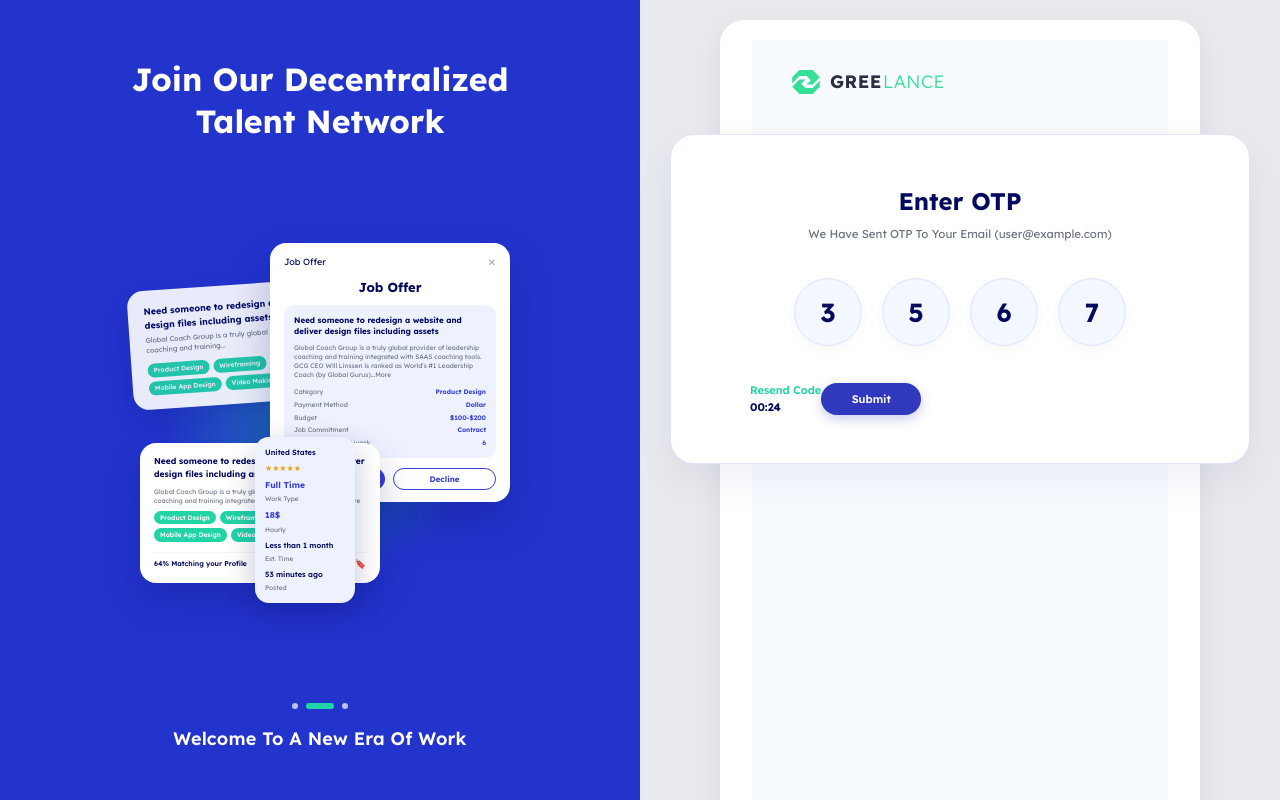
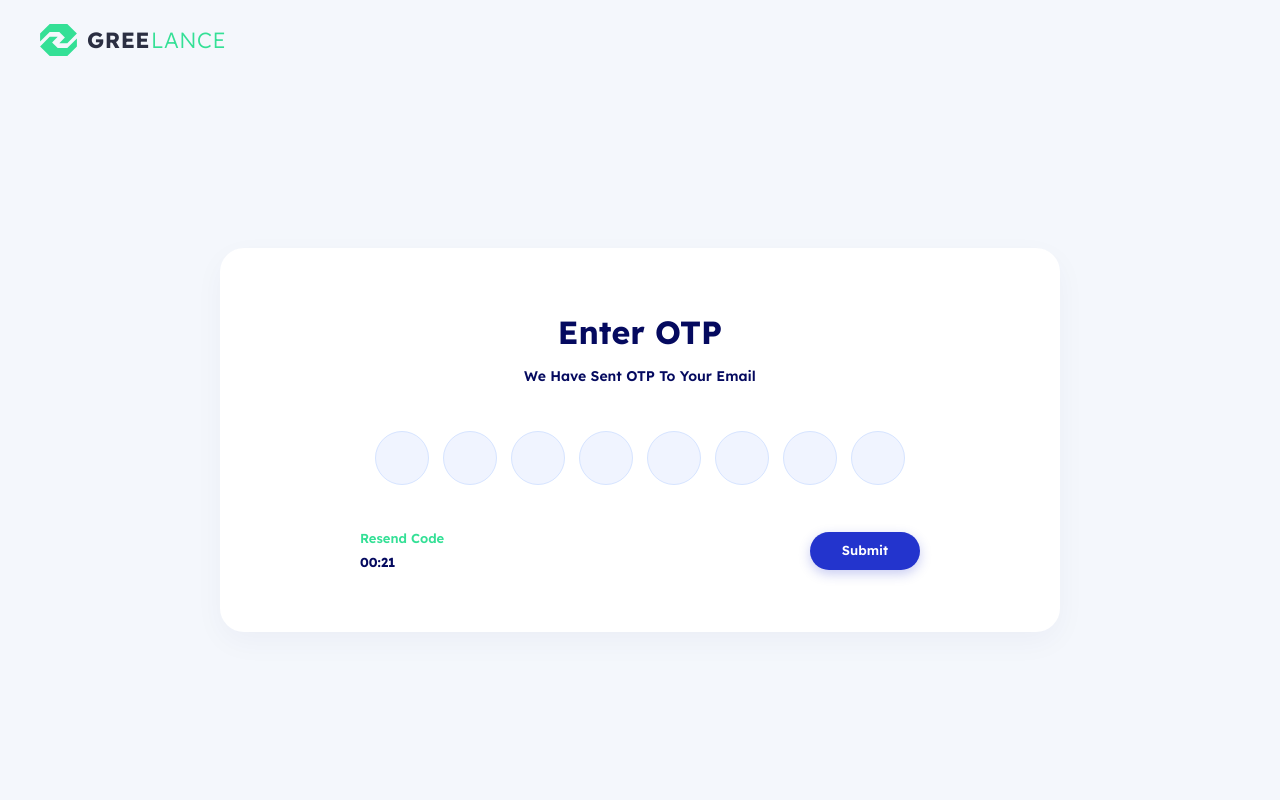
Before and after one commit to Mominkhalid045-debug/greelance-login, a React (Vite) app: page /verify-otp in a window 1280 px wide. Built offline with nearby package versions, Linux system fonts and the light colour scheme.

Commit message:
Update 3rd screen (Verify OTP) UI to 8 circular inputs and full screen layout matching reference

```diff
--- a/src/App.jsx
+++ b/src/App.jsx
@@ -79,6 +79,7 @@ export default function App() {
     <Router>
       <Routes>
         {/* Full-screen routes */}
+        <Route path="/verify-otp" element={<VerifyOTP />} />
         <Route path="/form" element={<FreelancerForm />} />
         <Route path="/setup-profile" element={<SetupProfile />} />
         <Route path="/skills" element={<SkillsSelection />} />
@@ -92,7 +93,6 @@ export default function App() {
         <Route path="/login" element={<SplitLayout><Login /></SplitLayout>} />
         <Route path="/signup" element={<SplitLayout><Signup /></SplitLayout>} />
         <Route path="/forgot-password" element={<SplitLayout><ForgotPassword /></SplitLayout>} />
-        <Route path="/verify-otp" element={<SplitLayout><VerifyOTP /></SplitLayout>} />
         <Route path="/new-password" element={<SplitLayout><NewPassword /></SplitLayout>} />
 
         {/* Fallback */}
--- a/src/pages/VerifyOTP.jsx
+++ b/src/pages/VerifyOTP.jsx
@@ -7,14 +7,17 @@ const F = "'Lexend', sans-serif";
 export default function VerifyOTP() {
   const navigate = useNavigate();
   const location = useLocation();
-  const email = location.state?.email || 'user@example.com';
 
-  const [otp, setOtp] = useState(['3', '5', '6', '7']);
+  // 8 circular OTP digit fields
+  const [otp, setOtp] = useState(['', '', '', '', '', '', '', '']);
   const [error, setError] = useState(false);
-  const [timer, setTimer] = useState(29);
-  const inputRefs = [useRef(), useRef(), useRef(), useRef()];
+  const [timer, setTimer] = useState(26);
 
-  // Countdown timer effect
+  const inputRefs = Array(8)
+    .fill(0)
+    .map(() => useRef());
+
+  // Countdown timer
   useEffect(() => {
     if (timer > 0) {
       const interval = setInterval(() => setTimer((t) => t - 1), 1000);
@@ -23,88 +26,133 @@ export default function VerifyOTP() {
   }, [timer]);
 
   const handleChange = (index, value) => {
-    if (isNaN(value)) return;
+    if (value && !/^\d+$/.test(value)) return;
     const newOtp = [...otp];
-    newOtp[index] = value.slice(-1);
+
+    // Handle multi-character paste or single digit
+    if (value.length > 1) {
+      const pastedDigits = value.slice(0, 8).split('');
+      pastedDigits.forEach((digit, i) => {
+        if (index + i < 8) newOtp[index + i] = digit;
+      });
+      setOtp(newOtp);
+      const nextFocusIndex = Math.min(index + pastedDigits.length, 7);
+      inputRefs[nextFocusIndex]?.current?.focus();
+      return;
+    }
+
+    newOtp[index] = value;
     setOtp(newOtp);
     setError(false);
 
     // Auto-focus next input
-    if (value && index < 3) {
-      inputRefs[index + 1].current.focus();
+    if (value && index < 7) {
+      inputRefs[index + 1]?.current?.focus();
     }
   };
 
   const handleKeyDown = (index, e) => {
-    if (e.key === 'Backspace' && !otp[index] && index > 0) {
-      inputRefs[index - 1].current.focus();
+    if (e.key === 'Backspace') {
+      if (!otp[index] && index > 0) {
+        inputRefs[index - 1]?.current?.focus();
+      }
     }
   };
 
   const handleSubmit = (e) => {
     e.preventDefault();
-    const code = otp.join('');
-    if (code.length < 4) {
-      setError(true);
-      return;
-    }
-    // Directly open Step 1: Upload Resume (/form)
+    // Directly navigate to Freelancer Form (Step 1)
     navigate('/form');
   };
 
   const handleResend = () => {
-    setTimer(29);
+    setTimer(26);
     setError(false);
   };
 
   return (
     <div
       style={{
-        width: '100%',
+        width: '100vw',
         minHeight: '100vh',
-        background: '#F7FAFF',
+        background: '#F4F7FC',
+        display: 'flex',
+        flexDirection: 'column',
+        boxSizing: 'border-box',
+        position: 'relative',
+        overflowX: 'hidden',
+      }}
+    >
+      {/* Top Left Logo Header */}
+      <header style={{ padding: '24px 40px' }}>
+        <div style={{ cursor: 'pointer', width: 'fit-content' }} onClick={() => navigate('/')}>
+          <Logo size="medium" />
+        </div>
+      </header>
+
+      {/* Main Centered Container */}
+      <main
+        style={{
+          flex: 1,
+          display: 'flex',
+          alignItems: 'center',
+          justifyContent: 'center',
+          padding: '20px',
+        }}
+      >
+        <div
+          style={{
+            width: '840px',
+            maxWidth: '94%',
+            background: '#FFFFFF',
+            borderRadius: '24px',
+            boxShadow: '0 10px 30px rgba(5, 10, 95, 0.04)',
+            padding: '60px 48px',
             display: 'flex',
             flexDirection: 'column',
             alignItems: 'center',
-        paddingTop: '30px',
-        boxSizing: 'border-box',
-      }}
-    >
-      {/* Top Header Logo */}
-      <div style={{ width: '100%', maxWidth: '1200px', padding: '0 40px', marginBottom: '40px' }}>
-        <div style={{ cursor: 'pointer', width: 'fit-content' }} onClick={() => navigate('/')}>
-          <Logo size="small" />
-        </div>
-      </div>
-
-      {/* Main OTP Card Container (Figma V1.F1.D & E) */}
-      <div
-        style={{
-          width: '580px',
-          maxWidth: '90vw',
-          background: '#FFFFFF',
-          borderRadius: '24px',
-          border: '0.75px solid #E0E2FE',
-          boxShadow: '0 16px 40px rgba(5,10,95,0.06)',
-          padding: '48px 40px',
-          display: 'flex',
-          flexDirection: 'column',
-          alignItems: 'center',
-          textAlign: 'center',
             boxSizing: 'border-box',
           }}
         >
           {/* Title & Subtitle */}
-        <h1 style={{ fontFamily: F, fontSize: '24px', fontWeight: 700, color: '#050A5F', margin: '0 0 6px 0' }}>
+          <h1
+            style={{
+              fontFamily: "'Lexend', sans-serif",
+              fontSize: '32px',
+              fontWeight: 700,
+              color: '#050A5F',
+              margin: '0 0 10px 0',
+              textAlign: 'center',
+            }}
+          >
             Enter OTP
           </h1>
-        <p style={{ fontFamily: F, fontSize: '11.5px', color: '#6B7280', margin: '0 0 36px 0' }}>
-          We Have Sent OTP To Your Email ({email})
+          <p
+            style={{
+              fontFamily: "'Lexend', sans-serif",
+              fontSize: '14px',
+              fontWeight: 600,
+              color: '#050A5F',
+              margin: '0 0 44px 0',
+              textAlign: 'center',
+            }}
+          >
+            We Have Sent OTP To Your Email
           </p>
 
-        {/* 4 Circular OTP Input Fields */}
           <form onSubmit={handleSubmit} style={{ width: '100%', display: 'flex', flexDirection: 'column', alignItems: 'center' }}>
-          <div style={{ display: 'flex', gap: '20px', justifyContent: 'center', marginBottom: error ? '16px' : '36px' }}>
+            {/* 8 Circular OTP Input Fields */}
+            <div
+              style={{
+                display: 'flex',
+                gap: '14px',
+                justifyContent: 'center',
+                flexWrap: 'nowrap',
+                marginBottom: '44px',
+                width: '100%',
+                maxWidth: '600px',
+              }}
+            >
               {otp.map((digit, index) => (
                 <input
                   key={index}
@@ -113,61 +161,66 @@ export default function VerifyOTP() {
                   maxLength={1}
                   value={digit}
                   onChange={(e) => handleChange(index, e.target.value)}
-                onKeyDown={(e) => handleKeyDown(index, e.key)}
+                  onKeyDown={(e) => handleKeyDown(index, e)}
                   style={{
-                  width: '68px',
-                  height: '68px',
+                    width: '54px',
+                    height: '54px',
                     borderRadius: '50%',
-                  border: error ? '1.5px solid #EF4444' : '1px solid #E0E2FE',
-                  background: error ? '#FEF2F2' : '#F3F7FF',
+                    border: '1px solid #D6E4FF',
+                    background: '#F0F4FF',
                     fontFamily: F,
-                  fontSize: '26px',
+                    fontSize: '22px',
                     fontWeight: 700,
                     color: '#050A5F',
                     textAlign: 'center',
                     outline: 'none',
-                  boxShadow: '0 4px 12px rgba(5,10,95,0.03)',
-                  transition: 'all 0.2s',
+                    transition: 'all 0.2s ease',
+                    boxSizing: 'border-box',
+                  }}
+                  onFocus={(e) => {
+                    e.target.style.borderColor = '#2334CD';
+                    e.target.style.background = '#FFFFFF';
+                  }}
+                  onBlur={(e) => {
+                    e.target.style.borderColor = '#D6E4FF';
+                    e.target.style.background = '#F0F4FF';
                   }}
                 />
               ))}
             </div>
 
-          {/* OTP Error Message (V1.F1.E) */}
-          {error && (
-            <div style={{ display: 'flex', alignItems: 'center', gap: '6px', marginBottom: '24px' }}>
-              <span style={{ color: '#EF4444', fontSize: '12px' }}>⚠️</span>
-              <span style={{ fontFamily: F, fontSize: '10.5px', fontWeight: 600, color: '#EF4444' }}>
-                Error! Wrong code. Only three attempts are possible
-              </span>
-            </div>
-          )}
-
-          {/* Controls: Resend Timer & Submit Button */}
+            {/* Bottom Controls Row: Resend Code on Left, Submit on Right */}
             <div
               style={{
                 width: '100%',
-              maxWidth: '420px',
+                maxWidth: '560px',
                 display: 'flex',
-              justify: 'space-between',
+                justifyContent: 'space-between',
                 alignItems: 'center',
               }}
             >
               {/* Resend Code & Countdown */}
-            <div style={{ display: 'flex', flexDirection: 'column', alignItems: 'flex-start' }}>
+              <div style={{ display: 'flex', flexDirection: 'column', gap: '4px' }}>
                 <span
                   onClick={handleResend}
                   style={{
-                  fontFamily: F,
-                  fontSize: '11px',
+                    fontFamily: "'Lexend', sans-serif",
+                    fontSize: '13px',
                     fontWeight: 600,
-                  color: '#22D3A6',
+                    color: '#34E096',
                     cursor: 'pointer',
                   }}
                 >
                   Resend Code
                 </span>
-              <span style={{ fontFamily: F, fontSize: '11px', fontWeight: 700, color: '#050A5F' }}>
+                <span
+                  style={{
+                    fontFamily: "'Lexend', sans-serif",
+                    fontSize: '13px',
+                    fontWeight: 700,
+                    color: '#050A5F',
+                  }}
+                >
                   00:{timer < 10 ? `0${timer}` : timer}
                 </span>
               </div>
@@ -176,24 +229,28 @@ export default function VerifyOTP() {
               <button
                 type="submit"
                 style={{
-                background: '#3038BD',
+                  background: '#2334CD',
                   color: '#FFFFFF',
                   border: 'none',
-                borderRadius: '18px',
-                width: '100px',
-                height: '32px',
-                fontFamily: F,
-                fontSize: '11px',
+                  borderRadius: '20px',
+                  width: '110px',
+                  height: '38px',
+                  fontFamily: "'Lexend', sans-serif",
+                  fontSize: '13px',
                   fontWeight: 600,
                   cursor: 'pointer',
-                boxShadow: '0 4px 12px rgba(48,56,189,0.25)',
+                  boxShadow: 'rgba(35, 52, 205, 0.25) 0px 4px 12px 0px',
+                  transition: 'background 0.2s ease',
                 }}
+                onMouseEnter={(e) => e.currentTarget.style.background = '#1B2AB2'}
+                onMouseLeave={(e) => e.currentTarget.style.background = '#2334CD'}
               >
                 Submit
               </button>
             </div>
           </form>
         </div>
+      </main>
     </div>
   );
 }
```
Lines whose indentation alone changed are shown as unchanged.
